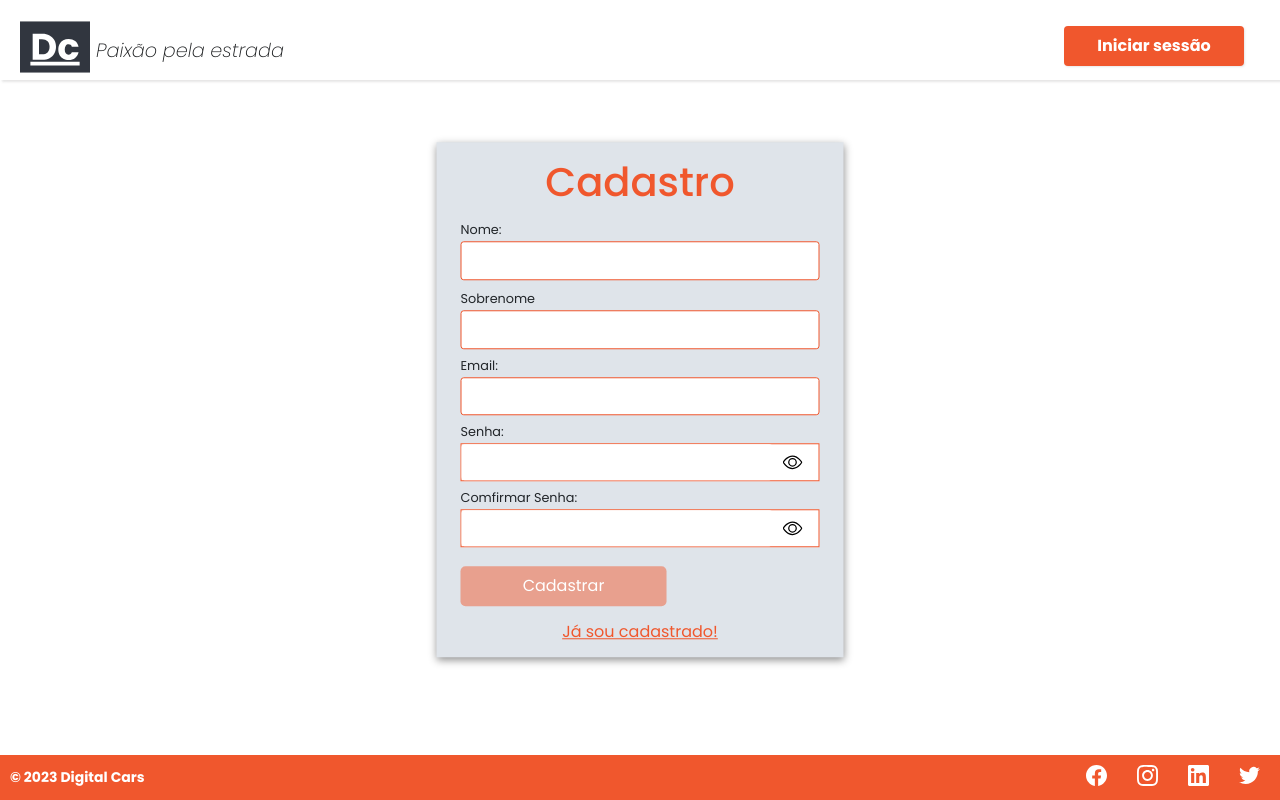
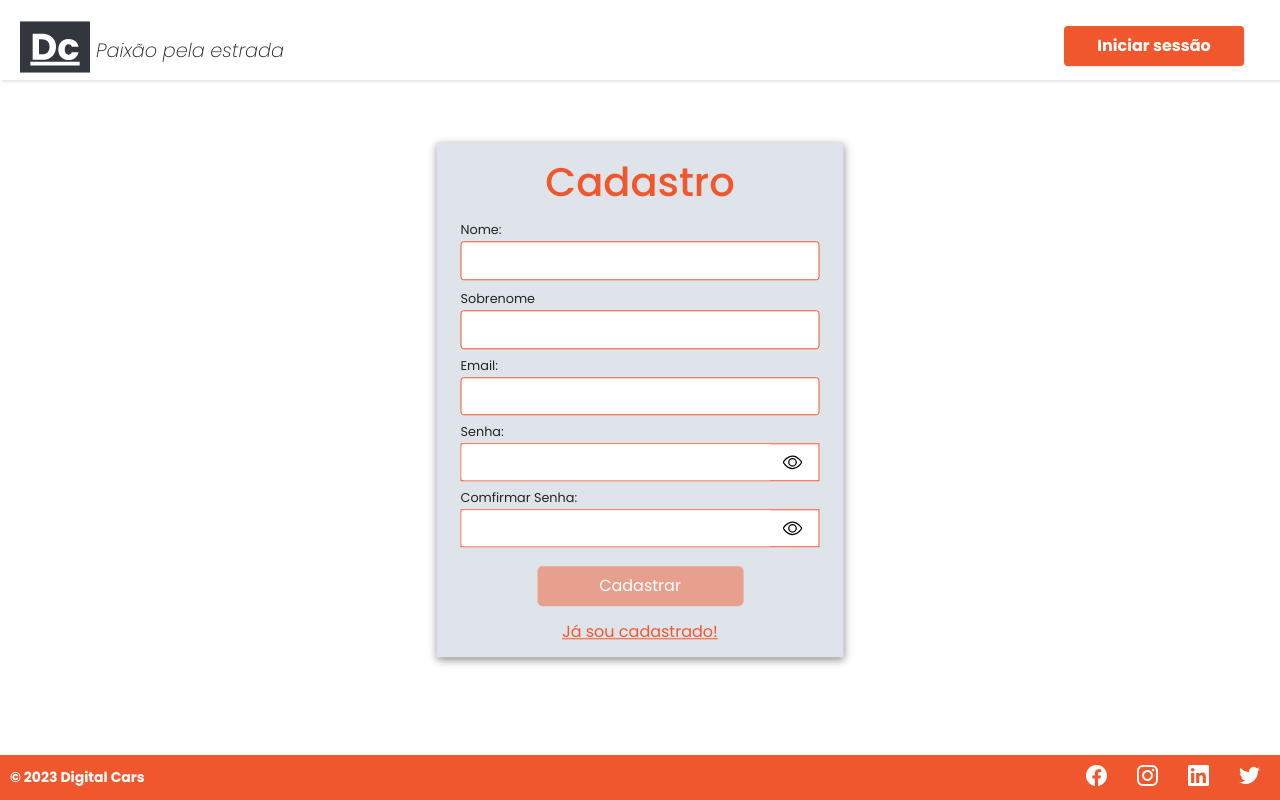
Before and after one commit to GabrielyPaz/projeto-integrador, a React (Vite) app: page /register in a window 1280 px wide. Built offline with nearby package versions, Linux system fonts and the light colour scheme.

Commit message:
ajustando posicionamento do button

```diff
--- a/src/Components/RegisterForm/RegisterForm.jsx
+++ b/src/Components/RegisterForm/RegisterForm.jsx
@@ -186,7 +186,7 @@ export default function RegisterForm(){
 					{errors.confirmPassword && <small className={styles.small_register_error}>{errors.confirmPassword.message}</small>}
 
 
-					<div>
+					<div className={styles.div_button_register}>
 						<button
 						className={styles.button_register}
 						name="send"
--- a/src/Components/RegisterForm/RegisterForm.module.css
+++ b/src/Components/RegisterForm/RegisterForm.module.css
@@ -137,6 +137,11 @@
 	font-size: .8em;
 }
 
+.div_button_register {
+	display: flex;
+	justify-content: center;
+}
+
 .button_register {
 
 	width: 206px;
```
